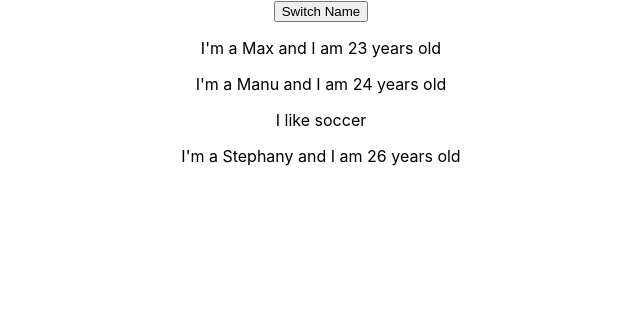
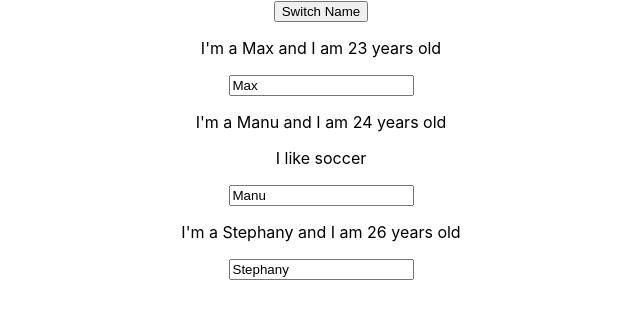
Before and after one commit to Antonio1027/react-spa, a React (Create React App) app: page / in a window 1280 px wide. Shown: the top 318 px of the page, without its empty margins (319-959 px from the left). Built offline with nearby package versions, Linux system fonts and the light colour scheme.

Commit message:
Feature: adding two way binding

```diff
--- a/src/App.js
+++ b/src/App.js
@@ -25,7 +25,15 @@
     })
   }
 
-  console.log(personsState,otherState)
+  const nameChangeHandler = (event) => {
+    setPersonsState({
+      persons: [
+        {name: 'Max', age: 23},
+        {name: event.target.value, age: 24},
+        {name: 'Stephany', age: 26},
+      ]
+    })
+  }
 
   return (
     <div className="App">
@@ -37,7 +45,8 @@
       <Person
         name={personsState.persons[1].name}
         age={personsState.persons[1].age}
-        click={switchNameHandler.bind(this,'Max!')}>I like soccer
+        click={switchNameHandler.bind(this,'Max!')}
+        changed={nameChangeHandler}>I like soccer
       </Person>
       <Person
         name={personsState.persons[2].name}
--- a/src/Person/Person.js
+++ b/src/Person/Person.js
@@ -5,6 +5,7 @@
         <div>
             <p onClick={props.click}>I'm a {props.name} and I am {props.age} years old</p>
             <p>{props.children}</p>
+            <input type="text" onChange={props.changed} value={props.name} />
         </div>
     );
 }
```
